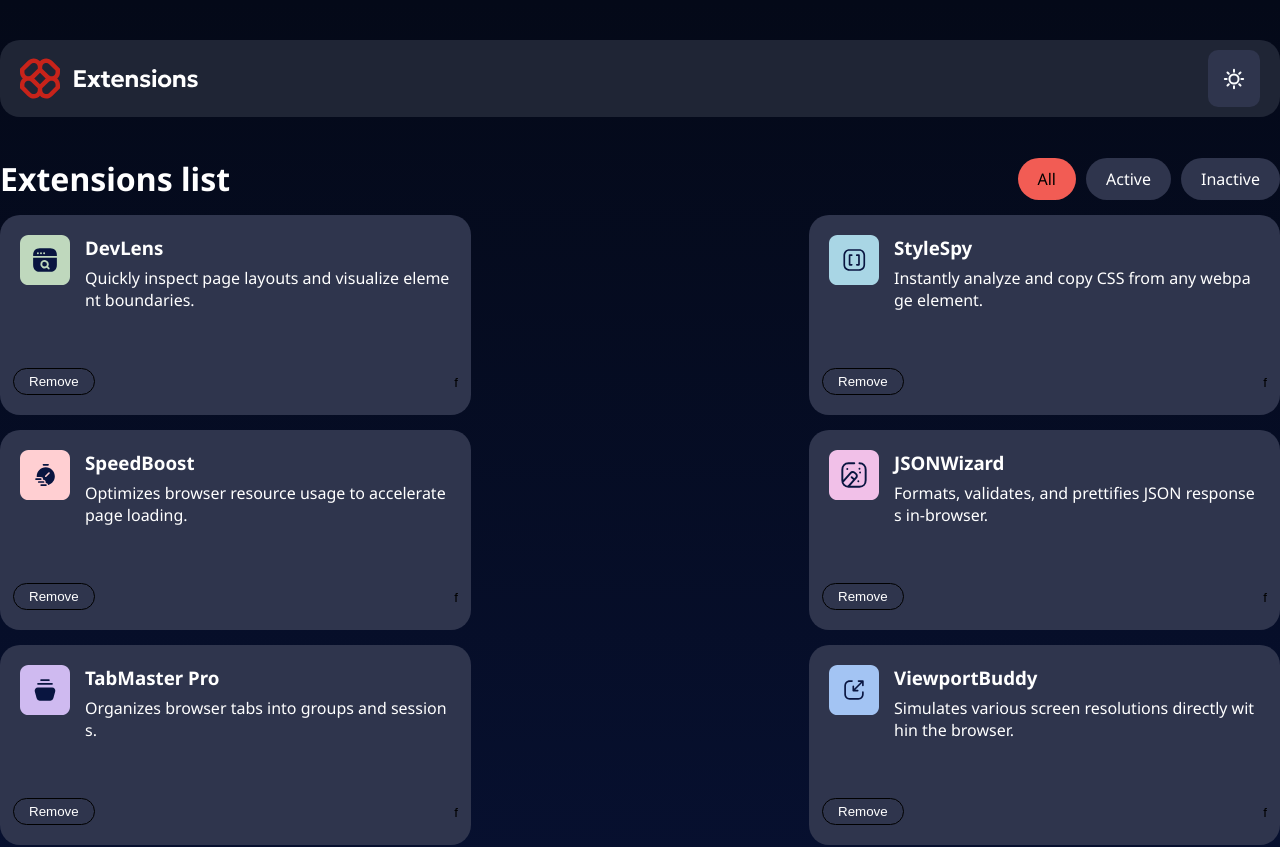
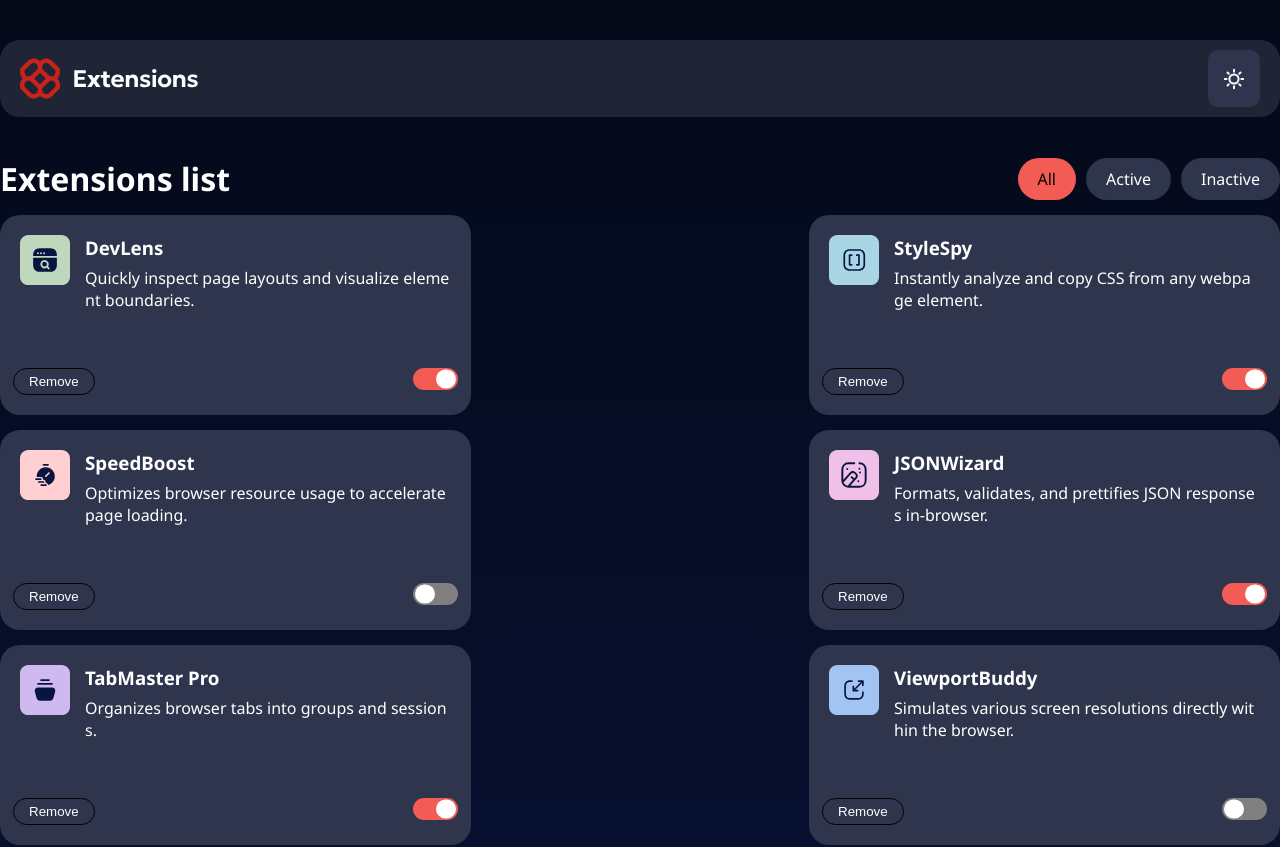
Before and after one commit to denismisko/browser-extension, a Next.js app: page / in a window 1280 px wide. Shown: the top 847 px of the page. Built offline with nearby package versions, Linux system fonts and the light colour scheme.

Commit message:
added togglestatus, where user can make active extension inactive and opposite, and also remove darkmode from page to navigation

```diff
--- a/src/app/navigation.tsx
+++ b/src/app/navigation.tsx
@@ -1,25 +1,34 @@
+import { useEffect, useState } from "react";
 import styles from "./scss/navigation.module.scss";
 
-interface NavigationProps{
-  isDarkMode: boolean,
-  setDarkMode: React.Dispatch<React.SetStateAction<boolean>>
-}
+export default function Navigation() {
+  const [isDarkMode, setDarkMode] = useState(false);
 
-export default function Navigation({isDarkMode, setDarkMode}: NavigationProps) {
+  useEffect(() => {
+    if (isDarkMode) {
+      document.body.classList.add("dark");
+    } else document.body.classList.remove("dark");
+  }, [isDarkMode]);
 
-  const darkModeSwitch = () => {setDarkMode(!isDarkMode)}
+  const darkModeSwitch = () => {
+    setDarkMode(!isDarkMode);
+  };
 
   return (
     <header className={styles.header}>
       <div className={styles.flexbox}>
-        <img src={isDarkMode ? "logolight.svg" : "logodark.svg"} alt="Logo" className={styles.logo} />
+        <img
+          src={isDarkMode ? "logolight.svg" : "logodark.svg"}
+          alt="Logo"
+          className={styles.logo}
+        />
         <div
           className={styles.lightdarkmode}
           onClick={darkModeSwitch}
           style={{ cursor: "pointer" }}
         >
           <img
-            src={isDarkMode ?"icon-moon.svg" : "icon-sun.svg" }
+            src={isDarkMode ? "icon-moon.svg" : "icon-sun.svg"}
             className={styles.sunmoon}
           />
         </div>
--- a/src/app/page.tsx
+++ b/src/app/page.tsx
@@ -1,6 +1,6 @@
 "use client";
 import Navigation from "./navigation";
-import { useEffect, useState } from "react";
+import { useState } from "react";
 import data from "../assets/data.json";
 import "./scss/globals.scss";
 import "./scss/page.scss";
@@ -14,28 +14,29 @@ const filters = [
 export default function Layout() {
   const [isActive, setIsActive] = useState("all");
   const [items, setItems] = useState(data);
-  const [isDarkMode, setDarkMode] = useState(false);
 
   const filteredData =
     isActive === "all"
       ? items
       : items.filter((item) =>
-          isActive === "active" ? item.isActive : !item.isActive,
+          isActive === "active" ? item.isActive : !item.isActive
         );
 
   const removeItem = (name: string) => {
     setItems((prevItems) => prevItems.filter((item) => item.name !== name));
   };
 
-  useEffect(() => {
-    if (isDarkMode) {
-      document.body.classList.add("dark");
-    } else document.body.classList.remove("dark");
-  }, [isDarkMode]);
+  const toggleStatus = (name: string) => {
+    setItems((prevItems) =>
+      prevItems.map((item) =>
+        item.name === name ? { ...item, isActive: !item.isActive } : item
+      )
+    );
+  };
 
   return (
     <div className="container">
-      <Navigation isDarkMode={isDarkMode} setDarkMode={setDarkMode} />
+      <Navigation />
       <main>
         <div className="headline">
           <h1>Extensions list</h1>
@@ -53,7 +54,9 @@ export default function Layout() {
         </div>
         <div className="boxes">
           {filteredData.length === 0 ? (
-            <p className="zero-extensions">No extensions :(, add new!</p>
+            <p className="zero-extensions">
+              No extensions :( or no active, add new!
+            </p>
           ) : (
             filteredData.map((item) => (
               <div className="box" key={item.name}>
@@ -67,8 +70,21 @@ export default function Layout() {
                   >
                     Remove
                   </button>
-                  <div>
-                    <button className="activeornot">f</button>
+                  <div className="btns">
+                    <button
+                      className="activeornot"
+                      onClick={() => toggleStatus(item.name)}
+                    >
+                      <div
+                        className={
+                          item.isActive ? "switcher " : "switcher active"
+                        }
+                      >
+                        <div
+                          className={item.isActive ? "status" : "status active"}
+                        ></div>
+                      </div>
+                    </button>
                     <div></div>
                   </div>
                 </div>
--- a/src/app/scss/page.scss
+++ b/src/app/scss/page.scss
@@ -103,6 +103,36 @@ ul {
   left: 50%;
 }
 
+.switcher {
+  width: 45px;
+  height: 22px;
+  background: $red-400;
+  border-radius: 15px;
+  position: relative;
+
+  cursor: pointer;
+
+  .status {
+    width: 20px;
+    height: 19px;
+    background: $white;
+    position: absolute;
+    border-radius: 15px;
+    right:-8px;
+    top: 50%;
+    transform: translate(-50%,-50%);
+  }
+}
+
+.switcher.active {
+  background: grey;
+}
+
+.status.active {
+    left:12px;
+    transform: translate(-50%,-50%);
+}
+
 //dark mode
 .dark .box {
   background: $white;
@@ -114,6 +144,6 @@ ul {
   color: $black;
 }
 
-.dark li{
+.dark li {
   background: $white;
 }
```
